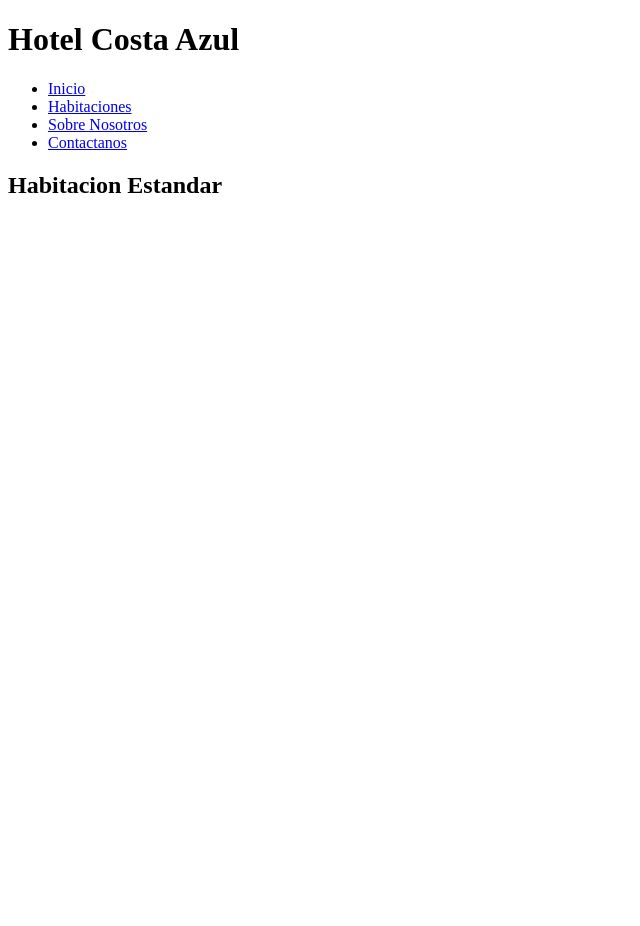
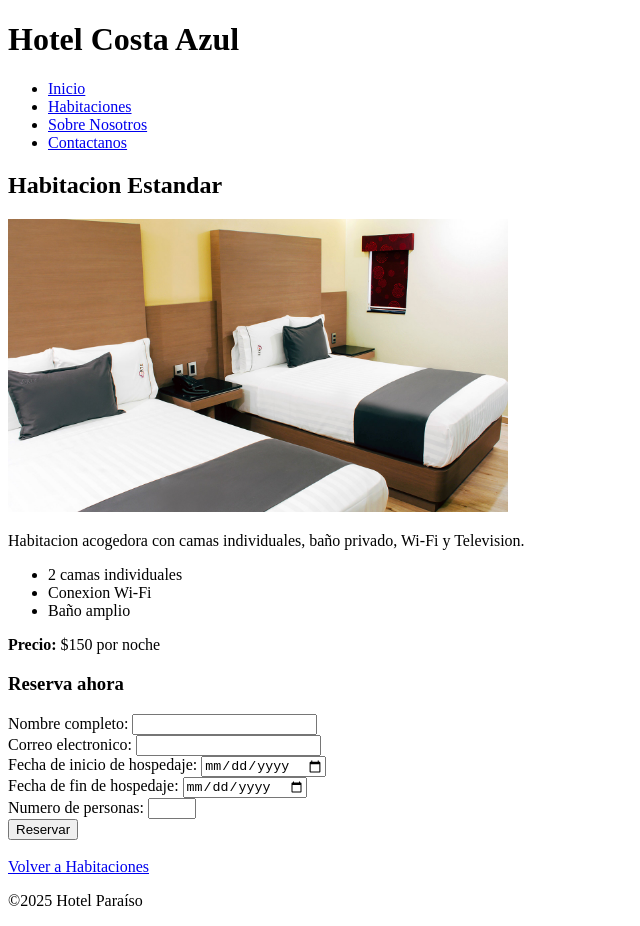
Before and after one commit to brayanf-LopezGonzalez/Examen-3ra-Unidad, a plain HTML site: page Views/room-details-estandar.html in a window 1280 px wide. Shown: the whole page, without its empty margins (0-640 px from the left). Before the commit the page ends 800 px from the top, so only its background shows below. Drawn offline with Linux system fonts and the light colour scheme.

Commit message:
Actualizacion 1.3: Detalles de habitaciones
Agregado: Detalles de las 3 habitaciones disponibles
TO DO: terminar "contactarnos"

```diff
--- a/Views/room-details-estandar.html
+++ b/Views/room-details-estandar.html
@@ -33,13 +33,13 @@
 				</li>
 
 				<li>
-					<a href="Views/about.html">
+					<a href="about.html">
 						Sobre Nosotros
 					</a>
 				</li>
 
 				<li>
-					<a href="Views/contact.html">
+					<a href="contact.html">
 						Contactanos
 					</a>
 				</li>
@@ -51,6 +51,88 @@
 		Habitacion Estandar
 	</h2>
 
+	<img src="../Assets/Images/habitacion_estandar.jpg" width="500">
+
+	<p>
+		Habitacion acogedora con camas individuales, baño privado, Wi-Fi y Television.
+	</p>
+
+	<ul>
+		<li>
+			2 camas individuales
+		</li>
+		<li>
+			Conexion Wi-Fi
+		</li>
+		<li>
+			Baño amplio
+		</li>
+	</ul>
+
+	<p>
+		<strong>
+			Precio:
+		</strong>
+		$150 por noche
+	</p>
+
+	<h3>
+		Reserva ahora
+	</h3>
+
+	<!-------------- formulario ---------------->
+
+	<form>
+		<label>
+			Nombre completo:
+		</label>
+		<input type="text" name="nombre" required>
+
+		<br>
+
+		<label>
+			Correo electronico:
+		</label>
+		<input type="email" name="email" required autocomplete="off">
+
+		<br>
+
+		<label>
+			Fecha de inicio de hospedaje:
+		</label>
+		<input type="date" name="checkin" required>
+
+		<br>
+
+		<label>
+			Fecha de fin de hospedaje:
+		</label>
+		<input type="date" name="checkout" required>
+
+		<br>
+
+		<label>
+			Numero de personas:
+		</label>
+		<input type="number" name="personas" min="1" max="5" required>
+
+		<br>
+
+		<input type="submit" name="Reservar" value="Reservar">
+
+	</form>
+
+	<br>
+
+	<a href="rooms.html">
+		Volver a Habitaciones
+	</a>
+
+	<br>
+
+	<p>
+		©2025 Hotel Paraíso
+	</p>
 
 
 	</body>
```
Also changed, not shown: Views/about.html (+1 -1 lines), Views/room-details-deluxe.html (+84 -2 lines), Views/room-details-suite.html (+86 -2 lines), Views/rooms.html (+1 -1 lines), index.html (+4 -4 lines).
